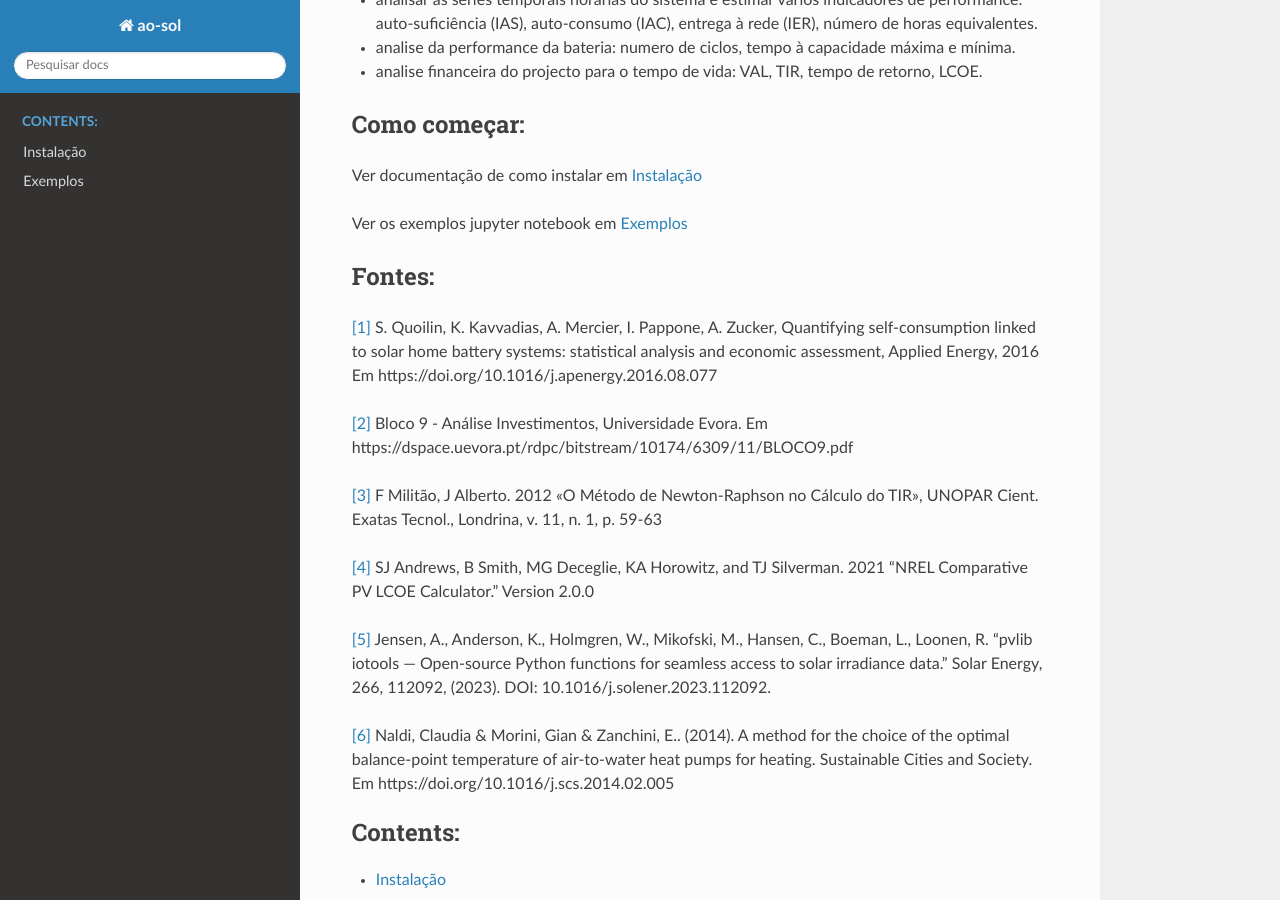
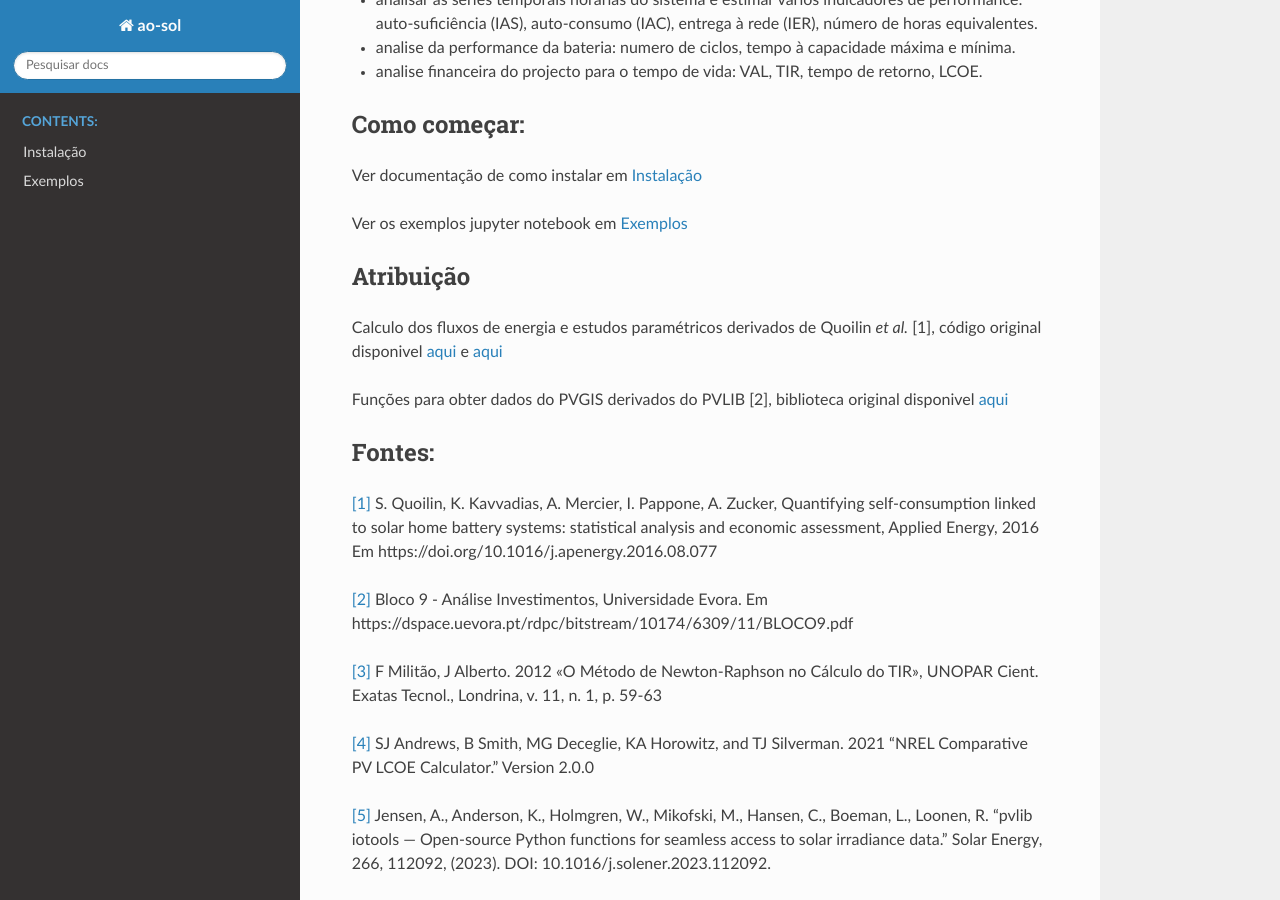
Before and after one commit to mig-l-f/ao-sol, a Sphinx documentation site: the page built from docs/sphinx/source/index.md, in a window 1280 px wide and 900 px high, scrolled down 396 px. Built offline with Sphinx 7.4.7 and the Read the Docs theme 3.1.0, drawn with Linux system fonts in a browser that asks for light colours; pages that are not in the unit, such as notebooks, are missing from menus.

Commit message:
atribuição e licensa EUPL 1.2 (#9)

```diff
--- a/docs/sphinx/source/index.md
+++ b/docs/sphinx/source/index.md
@@ -21,6 +21,12 @@ Biblioteca com várias funções para:
 Ver documentação de como instalar em {ref}`Instalação`
 
 Ver os exemplos jupyter notebook em {ref}`Exemplos`
+
+## Atribuição
+
+Calculo dos fluxos de energia e estudos paramétricos derivados de Quoilin _et al._ [1], código original disponivel [aqui](https://github.com/squoilin/Self-Consumption) e [aqui](https://github.com/energy-modelling-toolkit/prosumpy)
+
+Funções para obter dados do PVGIS derivados do PVLIB [2], biblioteca original disponivel [aqui](https://github.com/pvlib/pvlib-python)
 
 ## Fontes:
 
```
Also changed, not shown: README.md (+6 -0 lines), License.md.
